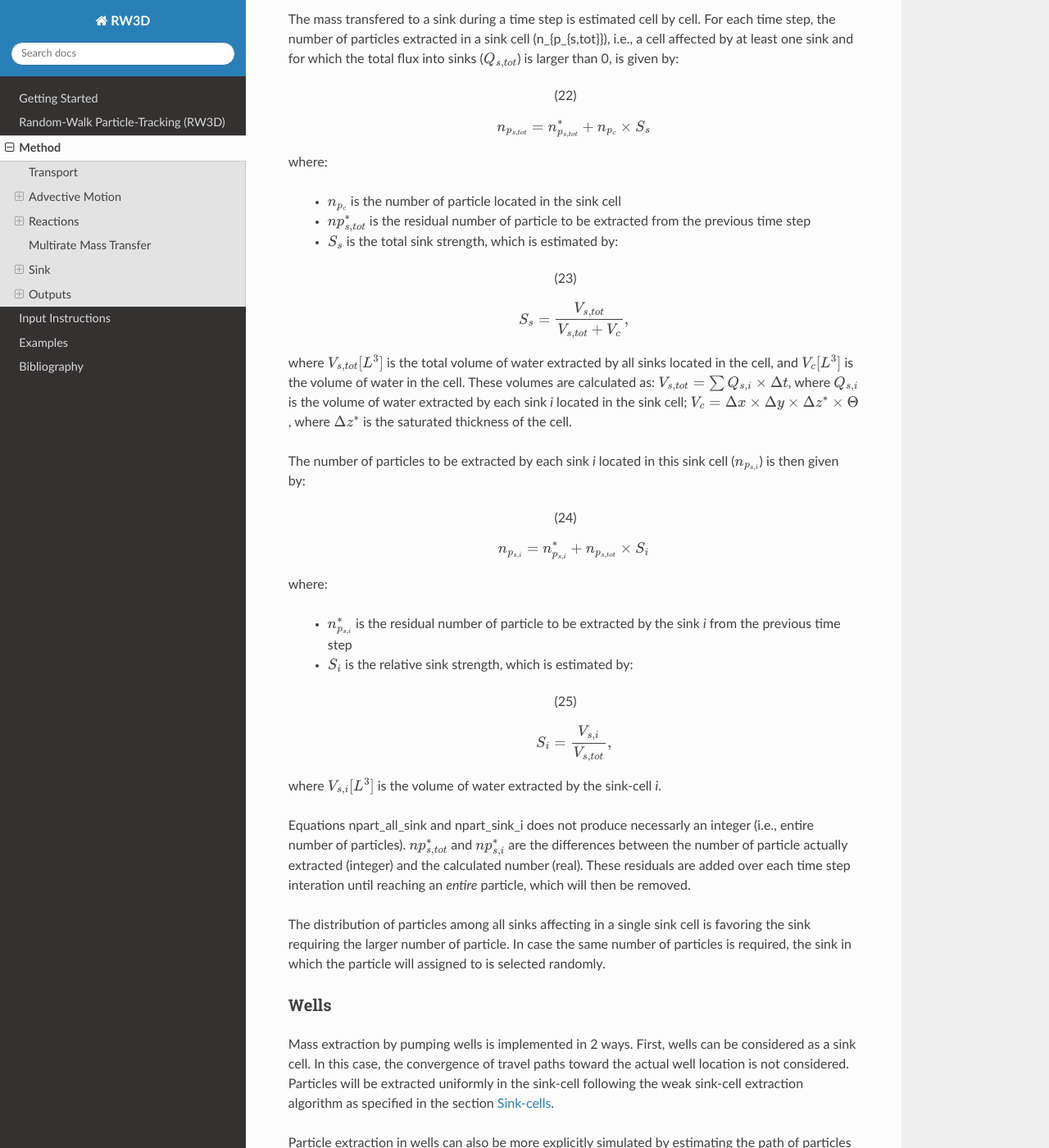
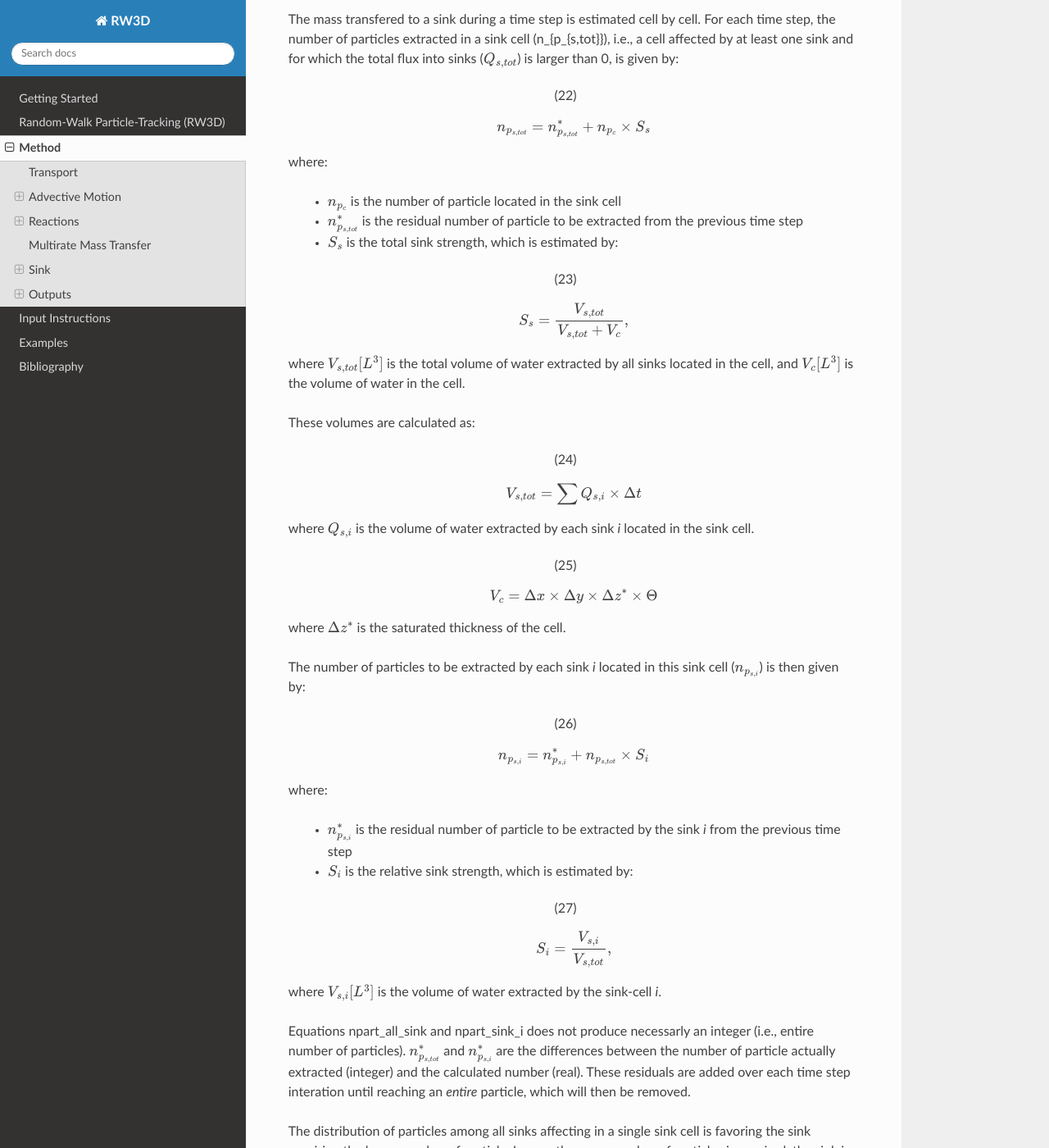
Before and after one commit to chrishenri/rw3d_manual, a Sphinx documentation site: the page built from docs/source/methods.rst, in a window 1280 px wide and 1400 px high, scrolled down 12932 px. Shown: the whole window at 82% size. Built offline with Sphinx 7.4.7 and the Read the Docs theme 3.1.0, drawn with Linux system fonts in a browser that asks for light colours; cross-references to code outside the pages are shown as plain code; some of the changed text lies outside the part shown.

Commit message:
edit sink method

```diff
--- a/docs/source/methods.rst
+++ b/docs/source/methods.rst
@@ -532,7 +532,7 @@ For each time step, the number of particles extracted in a sink cell (n_{p_{s,to
 where:
 
   - :math:`n_{p_{c}}` is the number of particle located in the sink cell
-  - :math:`np_{s,tot}^*` is the residual number of particle to be extracted from the previous time step
+  - :math:`n_{p_{s,tot}}^*` is the residual number of particle to be extracted from the previous time step
   - :math:`S_s` is the total sink strength, which is estimated by:
 
 .. math::
@@ -543,8 +543,22 @@ where:
     \end{aligned}
 
 where :math:`V_{s,tot} [L^3]` is the total volume of water extracted by all sinks located in the cell, and :math:`V_{c} [L^3]` is the volume of water in the cell.
-These volumes are calculated as: :math:`V_{s,tot} = \sum{Q_{s,i}} \times \Delta t`, where :math:`Q_{s,i}` is the volume of water extracted by each sink *i* located in the sink cell;
-:math:`V_{c} = \Delta x \times \Delta y \times \Delta z^* \times \Theta`, where :math:`\Delta z^*` is the saturated thickness of the cell.
+
+These volumes are calculated as:
+
+.. math::
+    :label: Vtot
+
+    V_{s,tot} = \sum{Q_{s,i}} \times \Delta t
+
+where :math:`Q_{s,i}` is the volume of water extracted by each sink *i* located in the sink cell.
+
+.. math::
+    :label: Vc
+
+    V_{c} = \Delta x \times \Delta y \times \Delta z^* \times \Theta
+
+where :math:`\Delta z^*` is the saturated thickness of the cell.
 
 The number of particles to be extracted by each sink *i* located in this sink cell (:math:`n_{p_{s,i}}`) is then given by:
 
@@ -570,7 +584,7 @@ where:
 where :math:`V_{s,i} [L^3]` is the volume of water extracted by the sink-cell *i*.
 
 Equations :ref:`npart_all_sink` and :ref:`npart_sink_i` does not produce necessarly an integer (i.e., entire number of particles).
-:math:`np_{s,tot}^*` and :math:`np_{s,i}^*` are the differences between the number of particle actually extracted (integer) and the calculated number (real).
+:math:`n_{p_{s,tot}}^*` and :math:`n_{p_{s,i}}^*` are the differences between the number of particle actually extracted (integer) and the calculated number (real).
 These residuals are added over each time step interation until reaching an *entire* particle, which will then be removed.
 
 The distribution of particles among all sinks affecting in a single sink cell is favoring the sink requiring the larger number of particle.
```
